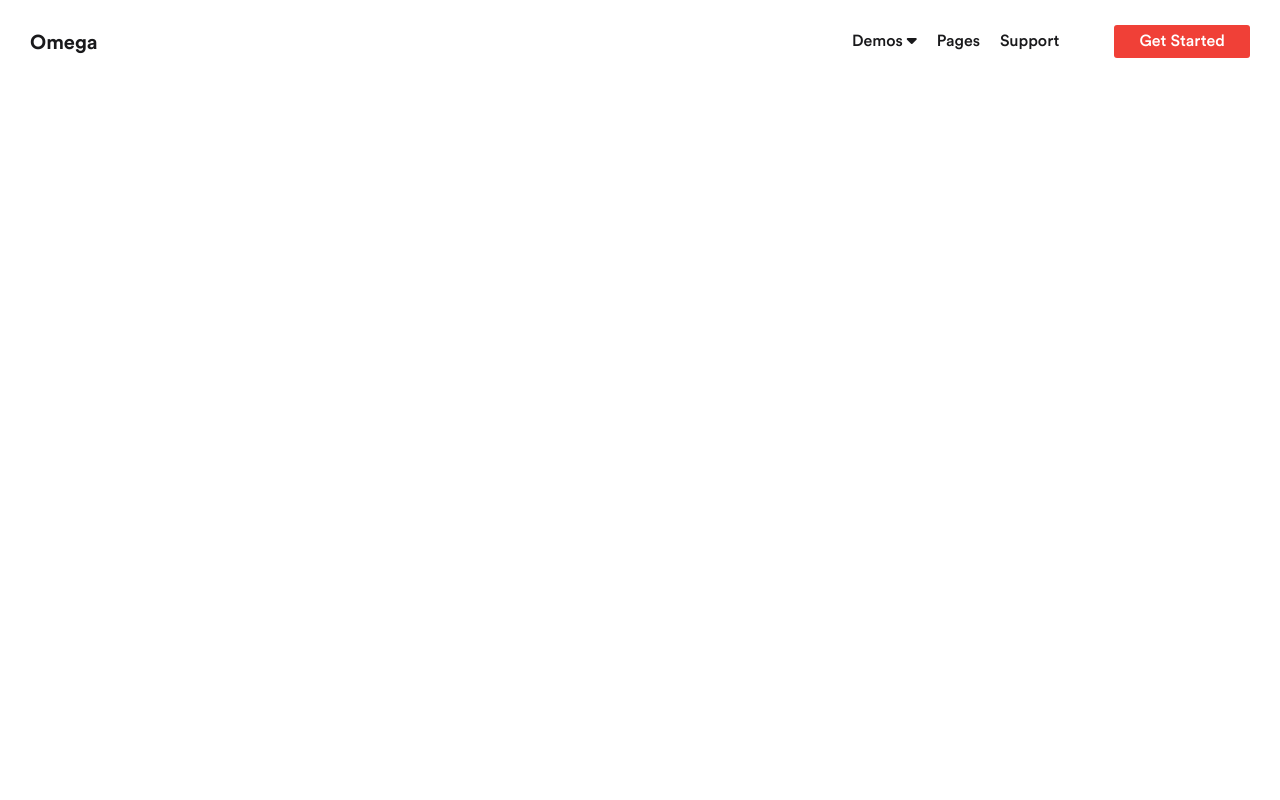
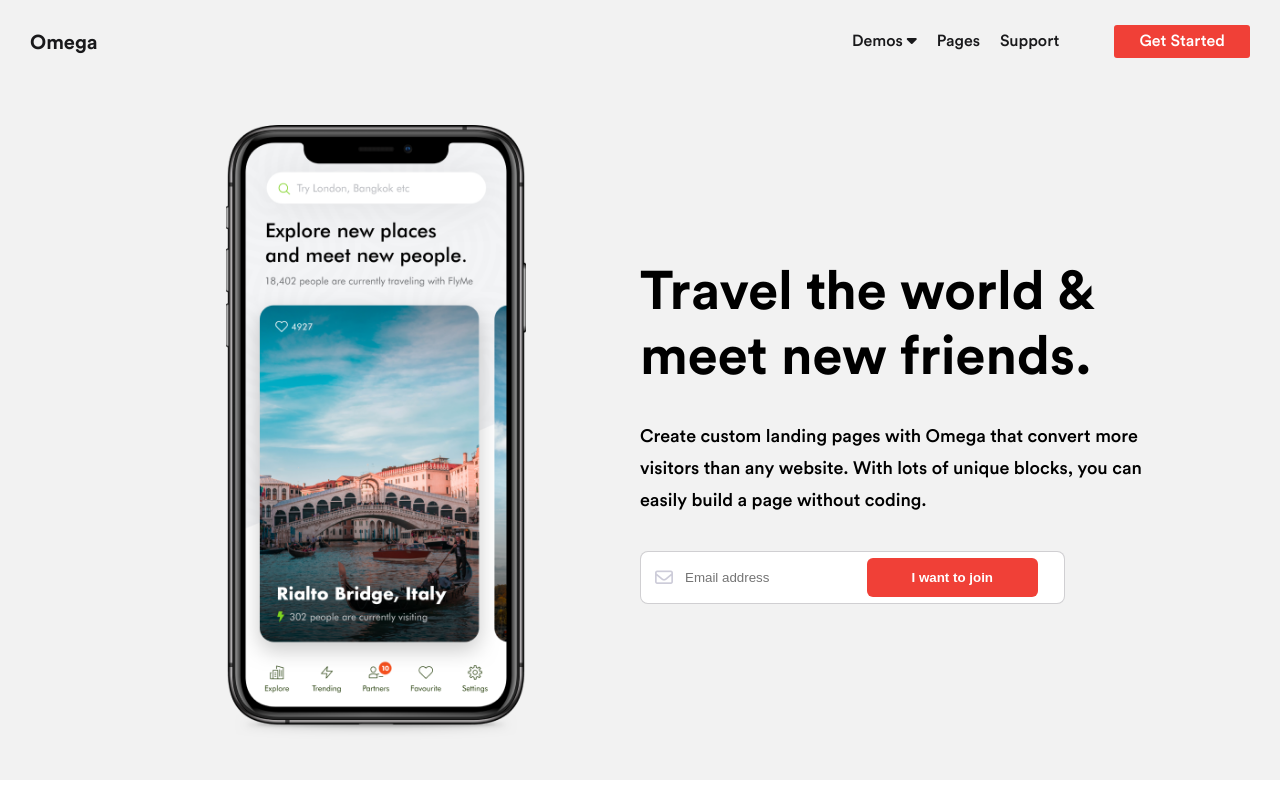
Before and after one commit to mabrur-h/travel, a plain HTML site: page index.html in a window 1280 px wide. Drawn offline with Linux system fonts and the light colour scheme; files whose address does not match are found by name.

Commit message:
promo section

```diff
--- a/css/style.css
+++ b/css/style.css
@@ -55,8 +55,13 @@
 }
 
 body {
-    width: 100%;
     font-family: 'Circular Std', sans-serif;
+}
+
+
+.container {
+    width: 1140px;
+    margin: 0 auto;
 }
 
 .main-btn {
@@ -79,13 +84,9 @@ body {
     display: none;
 }
 
-.main-banner {
-    background-image: url('../img/Oval.svg');
-    background-repeat: no-repeat;
-    background-color: transparent;
-    background-position: calc(0% - 140px) 0;
+.main-header {
+    background-color: #F2F2F2;
 }
-
 
 .navbar .navbar-list {
     display: flex;
@@ -184,3 +185,76 @@ body {
 .navbar .main-btn {
     padding: 7px 25px;
 }
+
+.promo {
+    background-color: #F2F2F2;
+}
+
+.wrapper {
+    display: flex;
+    align-items: center;
+    justify-content: space-between;
+}
+
+.promo .wrapper {
+    padding: 40px 0;
+}
+
+.section-image {
+    width: 40%;
+    display: flex;
+    align-items: center;
+    justify-content: flex-end;
+}
+
+.promo-image {
+    width: 300px;
+}
+
+.section-content {
+    width: 50%;
+}
+
+.section-title {
+    font-size: 54px;
+}
+
+.section-text {
+    font-size: 18px;
+    line-height: 32px;
+    padding: 30px 0;
+    width: 90%;
+}
+
+.input-place {
+    padding: 18px 44px;
+    padding-right: 202px;
+    border-radius: 8px;
+    outline: none;
+    border: .4px solid #69687150;
+    color: #696871;
+    font-weight: 500;
+}
+
+.email-form {
+    position: relative;
+    margin-top: 5px;
+}
+
+.email-form i {
+    position: absolute;
+    left: 15px;
+    top: 18px;
+    font-size: 18px;
+    color: #CDCCD9;
+}
+
+.email-form .main-btn {
+    position: absolute;
+    right: 172px;
+    top: 7px;
+    border-radius: 6px;
+    outline: none;
+    border: none;
+    font-weight: bold;
+}
--- a/index.html
+++ b/index.html
@@ -96,5 +96,27 @@
             </ul>
         </nav>
     </header>
+    <section class="promo">
+        <div class="container">
+            <div class="wrapper">
+                <div class="section-image">
+                    <img src="img/iPhone.png" alt="iphone" class="promo-image">
+                </div>
+                <div class="section-content">
+                    <h1 class="section-title">
+                        Travel the world & meet new friends.
+                    </h1>
+                    <p class="section-text">
+                        Create custom landing pages with Omega that convert more visitors than any website. With lots of unique blocks, you can easily build a page without coding.
+                    </p>
+                    <form action="#" class="email-form">
+                        <input type="email" class="input-place" placeholder="Email address">
+                        <i class="far fa-envelope"></i>
+                        <input type="submit" class="main-btn" value="I want to join">
+                    </form>
+                </div>
+            </div>
+        </div>
+    </section>
 </body>
 </html>
```
